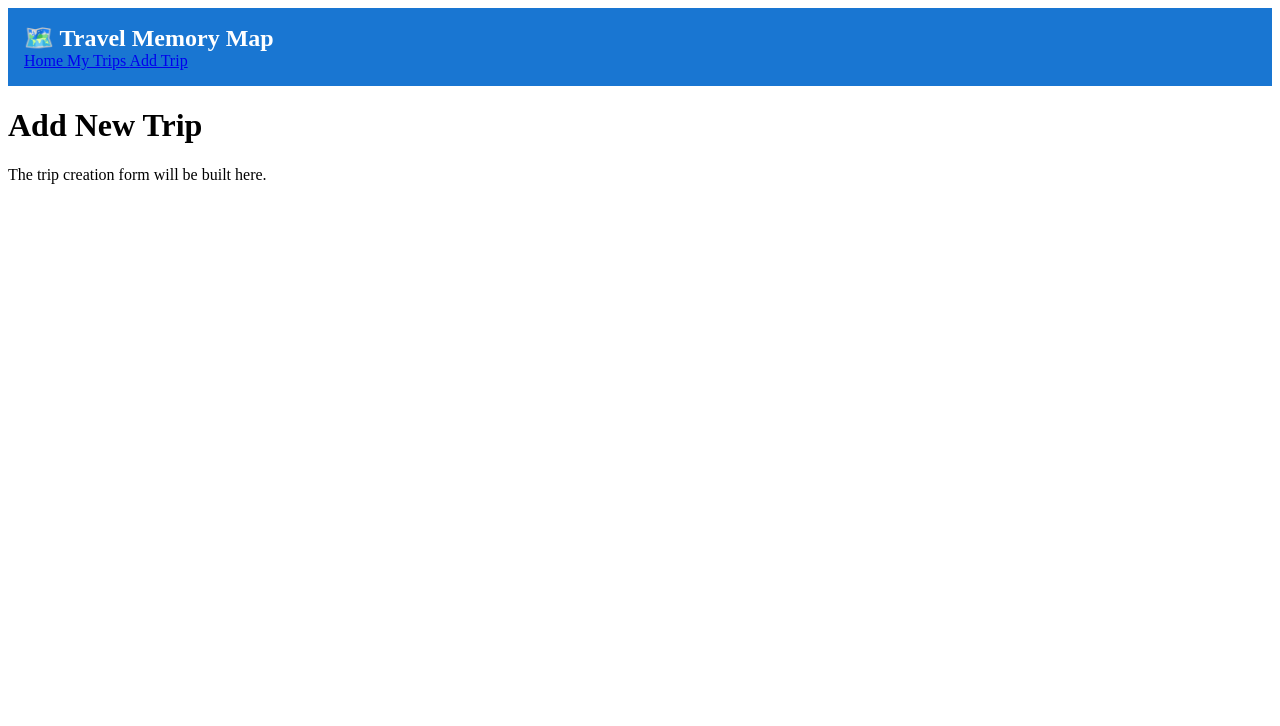
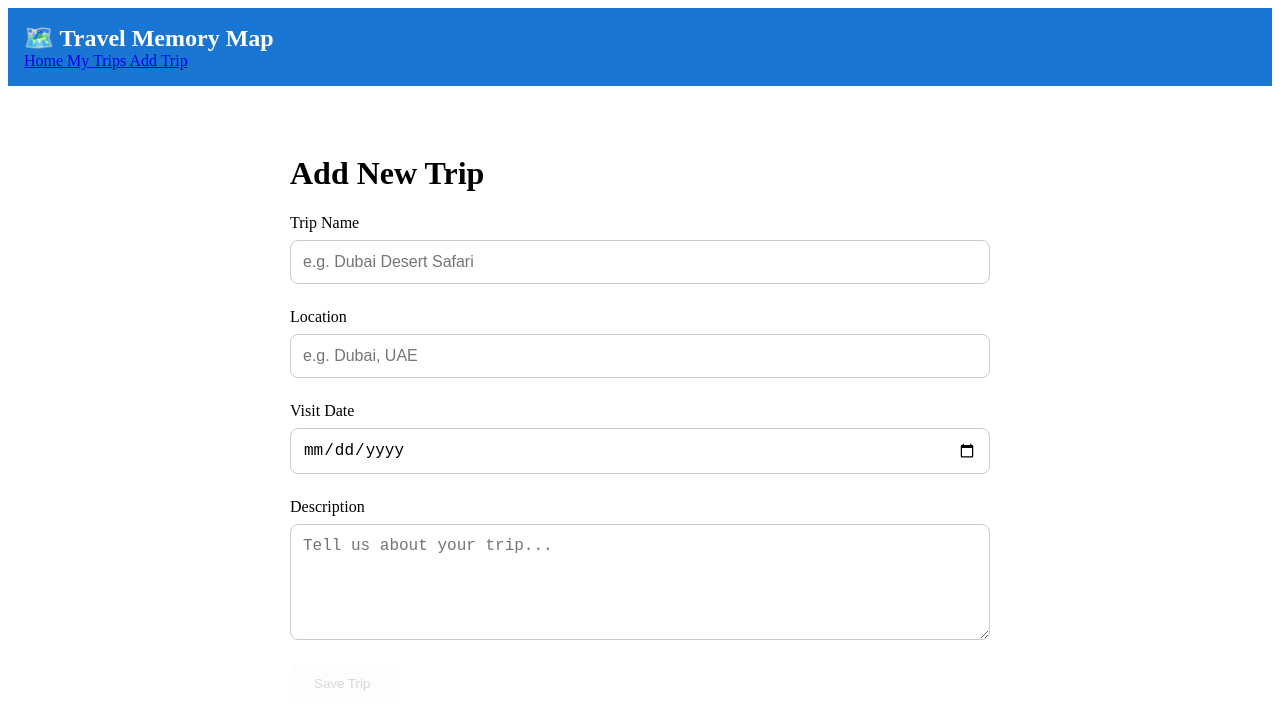
Before and after one commit to Asharzama/MemoryMap_angluar, an Angular app: page /add-trip in a window 1280 px wide. Shown: the top 726 px of the page. Built offline with nearby package versions, Linux system fonts and the light colour scheme.

Commit message:
Added map component and map using leaflet

```diff
--- a/package.json
+++ b/package.json
@@ -17,6 +17,7 @@
     "@angular/forms": "^22.1.0",
     "@angular/platform-browser": "^22.1.0",
     "@angular/router": "^22.1.0",
+    "leaflet": "^1.9.4",
     "rxjs": "~7.8.0",
     "tslib": "^2.3.0"
   },
@@ -24,6 +25,7 @@
     "@angular/build": "^22.1.3",
     "@angular/cli": "^22.1.3",
     "@angular/compiler-cli": "^22.1.0",
+    "@types/leaflet": "^1.9.22",
     "jsdom": "^28.0.0",
     "prettier": "^3.8.1",
     "typescript": "~6.0.2",
--- a/src/app/pages/add-trip/add-trip.html
+++ b/src/app/pages/add-trip/add-trip.html
@@ -1,3 +1,53 @@
-<h1>Add New Trip</h1>
+<main class="add-trip">
+  <h1>Add New Trip</h1>
 
-<p>The trip creation form will be built here.</p>
+  <form [formGroup]="tripForm" (ngSubmit)="onSubmit()">
+    <div class="form-group">
+      <label for="title"> Trip Name </label>
+
+      <input
+        id="title"
+        type="text"
+        formControlName="title"
+        placeholder="e.g. Dubai Desert Safari"
+      />
+
+      @if (tripForm.controls.title.invalid && tripForm.controls.title.touched) {
+        <p class="error">Trip name is required and must be at least 3 characters.</p>
+      }
+    </div>
+
+    <div class="form-group">
+      <label for="location"> Location </label>
+
+      <input id="location" type="text" formControlName="location" placeholder="e.g. Dubai, UAE" />
+
+      @if (tripForm.controls.location.invalid && tripForm.controls.location.touched) {
+        <p class="error">Location is required.</p>
+      }
+    </div>
+
+    <div class="form-group">
+      <label for="date"> Visit Date </label>
+
+      <input id="date" type="date" formControlName="date" />
+
+      @if (tripForm.controls.date.invalid && tripForm.controls.date.touched) {
+        <p class="error">Visit date is required.</p>
+      }
+    </div>
+
+    <div class="form-group">
+      <label for="description"> Description </label>
+
+      <textarea
+        id="description"
+        formControlName="description"
+        rows="5"
+        placeholder="Tell us about your trip..."
+      ></textarea>
+    </div>
+
+    <button type="submit" [disabled]="tripForm.invalid">Save Trip</button>
+  </form>
+</main>
--- a/src/app/pages/add-trip/add-trip.scss
+++ b/src/app/pages/add-trip/add-trip.scss
@@ -0,0 +1,44 @@
+.add-trip {
+  max-width: 700px;
+  margin: 2rem auto;
+  padding: 1rem;
+}
+
+form {
+  display: flex;
+  flex-direction: column;
+  gap: 1.5rem;
+}
+
+.form-group {
+  display: flex;
+  flex-direction: column;
+  gap: 0.5rem;
+}
+
+input,
+textarea {
+  padding: 0.75rem;
+  border: 1px solid #ccc;
+  border-radius: 8px;
+  font-size: 1rem;
+}
+
+button {
+  width: fit-content;
+  padding: 0.75rem 1.5rem;
+  border: none;
+  border-radius: 8px;
+  cursor: pointer;
+}
+
+button:disabled {
+  cursor: not-allowed;
+  opacity: 0.5;
+}
+
+.error {
+  margin: 0;
+  color: #d32f2f;
+  font-size: 0.9rem;
+}
--- a/src/app/pages/add-trip/add-trip.ts
+++ b/src/app/pages/add-trip/add-trip.ts
@@ -1,9 +1,59 @@
 import { Component } from '@angular/core';
+import {
+  FormControl,
+  FormGroup,
+  ReactiveFormsModule,
+  Validators
+} from '@angular/forms';
+import { Trip, TripService } from '../../services/trip.service';
 
 @Component({
   selector: 'app-add-trip',
-  imports: [],
+  imports: [ReactiveFormsModule],
   templateUrl: './add-trip.html',
-  styleUrl: './add-trip.scss',
+  styleUrl: './add-trip.scss'
 })
-export class AddTrip {}
+export class AddTrip {
+
+  tripForm = new FormGroup({
+    title: new FormControl('', [
+      Validators.required,
+      Validators.minLength(3)
+    ]),
+
+    location: new FormControl('', [
+      Validators.required
+    ]),
+
+    date: new FormControl('', [
+      Validators.required
+    ]),
+
+    description: new FormControl('')
+  });
+
+  constructor(private tripService: TripService) {}
+
+  onSubmit() {
+  if (this.tripForm.invalid) {
+    return;
+  }
+
+  const formValue = this.tripForm.getRawValue();
+
+  const newTrip: Trip = {
+    id: Date.now(),
+    title: formValue.title ?? '',
+    location: formValue.location ?? '',
+    date: formValue.date ?? '',
+    description: formValue.description ?? '',
+    image: 'https://images.unsplash.com/photo-1500534623283-312aade485b7'
+  };
+
+  this.tripService.addTrip(newTrip);
+
+  console.log('Trip added:', newTrip);
+
+  this.tripForm.reset();
+}
+}
--- a/src/app/pages/home/home.html
+++ b/src/app/pages/home/home.html
@@ -1,46 +1,34 @@
 <main class="travel-container">
+
   <section class="hero">
+
     <h1>Travel Memory Map</h1>
 
-    <p>Keep track of the places you've visited and the memories you've created.</p>
+    <p>
+      Keep track of the places you've visited
+      and the memories you've created.
+    </p>
 
-    <input type="text" [(ngModel)]="searchLocation" placeholder="Search a location..." />
+    <input
+      type="text"
+      [(ngModel)]="searchLocation"
+      placeholder="Search a location..."
+    >
 
-    @if (searchLocation) {
-      <p>
-        Searching for:
-        <strong>{{ searchLocation }}</strong>
-      </p>
-    }
   </section>
 
-  <section>
-    @if (trips.length > 0) {
-      <p>
-        You have
-        <strong>{{ trips.length }}</strong>
-        trips recorded.
-      </p>
+  <section class="map-section">
 
-      <div class="trip-grid">
-        @for (trip of trips; track trip.title) {
-          <article class="trip-card">
-            <img [src]="trip.image" [alt]="trip.title" />
+    <h2>Places I've Visited</h2>
 
-            <div class="trip-info">
-              <h2>{{ trip.title }}</h2>
+    <app-map></app-map>
 
-              <p>📍 {{ trip.location }}</p>
+  </section>
 
-              <p>📅 {{ trip.date }}</p>
+  <section class="trip-section">
 
-              <button (click)="selectTrip(trip)">Explore Trip</button>
-            </div>
-          </article>
-        }
-      </div>
-    } @else {
-      <p>You haven't added any trips yet.</p>
-    }
+    <!-- trip cards -->
+
   </section>
+
 </main>
--- a/src/app/pages/home/home.scss
+++ b/src/app/pages/home/home.scss
@@ -44,3 +44,27 @@
   border-radius: 8px;
   cursor: pointer;
 }
+
+app-map {
+  display: block;
+  width: 100%;
+  margin: 2rem 0;
+}
+
+.travel-container {
+  width: 100%;
+  max-width: 1400px;
+  margin: 0 auto;
+  padding: 2rem;
+  box-sizing: border-box;
+}
+
+.hero,
+.map-section,
+.trip-section {
+  width: 100%;
+}
+
+.map-section {
+  margin: 2rem 0;
+}
--- a/src/app/pages/home/home.ts
+++ b/src/app/pages/home/home.ts
@@ -1,25 +1,22 @@
-import { Component } from '@angular/core';
+import { Component, inject } from '@angular/core';
 import { FormsModule } from '@angular/forms';
 import { Trip, TripService } from '../../services/trip.service';
 import { Router } from '@angular/router';
+import { Map } from '../../shared/map/map';
 
 @Component({
   selector: 'app-home',
-  imports: [FormsModule],
+  imports: [FormsModule, Map],
   templateUrl: './home.html',
   styleUrl: './home.scss',
 })
 export class Home {
   searchLocation = '';
 
-  trips: Trip[] = [];
-
-  constructor(
-    private tripService: TripService,
-    private router: Router,
-  ) {
-    this.trips = this.tripService.getTrips();
-  }
+  private tripService = inject(TripService);
+  private router = inject(Router);
+  trips = this.tripService.getTripsSignal();
+  tripCount = this.tripService.tripCount;
   selectTrip(trip: Trip) {
     this.router.navigate(['/trips', trip.id]);
   }
--- a/src/app/services/trip.service.ts
+++ b/src/app/services/trip.service.ts
@@ -1,4 +1,4 @@
-import { Injectable } from '@angular/core';
+import { computed, Injectable, signal } from '@angular/core';
 
 export interface Trip {
   id: number;
@@ -6,19 +6,21 @@ export interface Trip {
   location: string;
   image: string;
   date: string;
+  description: string;
 }
 
 @Injectable({
   providedIn: 'root',
 })
 export class TripService {
-  private trips: Trip[] = [
+  private trips = signal<Trip[]>([
     {
       id: 1,
       title: 'Dubai Desert Safari',
       location: 'Dubai, UAE',
       image: 'https://images.unsplash.com/photo-1518684079-3c830dcef090',
       date: '2026-01-20',
+      description: 'An amazing desert safari experience.',
     },
     {
       id: 2,
@@ -26,6 +28,7 @@ export class TripService {
       location: 'Goa, India',
       image: 'https://images.unsplash.com/photo-1512343879784-a960bf40e7f2',
       date: '2025-12-10',
+      description: 'A relaxing beach trip.',
     },
     {
       id: 3,
@@ -33,18 +36,29 @@ export class TripService {
       location: 'Ladakh, India',
       image: 'https://images.unsplash.com/photo-1500534623283-312aade485b7',
       date: '2025-06-15',
+      description: 'An unforgettable mountain adventure.',
     },
-  ];
+  ]);
 
   getTripById(id: number): Trip | undefined {
-    return this.trips.find((trip) => trip.id === id);
+    return this.trips().find((trip) => trip.id === id);
   }
 
+  readonly tripCount = computed(() => this.trips().length);
+
   getTrips(): Trip[] {
-    return this.trips;
+    return this.trips();
   }
 
   getTripCount(): number {
     return this.trips.length;
   }
+
+  getTripsSignal() {
+    return this.trips.asReadonly();
+  }
+
+  addTrip(trip: Trip): void {
+    this.trips.update((currentTrips) => [...currentTrips, trip]);
+  }
 }
--- /dev/null
+++ b/src/app/shared/map/map.html
@@ -0,0 +1 @@
+<div id="map"></div>
--- /dev/null
+++ b/src/app/shared/map/map.scss
@@ -0,0 +1,11 @@
+:host {
+  display: block;
+  width: 100%;
+}
+
+#map {
+  width: 100%;
+  height: 500px;
+  border-radius: 12px;
+  overflow: hidden;
+}
--- /dev/null
+++ b/src/app/shared/map/map.ts
@@ -0,0 +1,31 @@
+import { AfterViewInit, Component } from '@angular/core';
+
+import * as L from 'leaflet';
+
+@Component({
+  selector: 'app-map',
+  imports: [],
+  templateUrl: './map.html',
+  styleUrl: './map.scss',
+})
+export class Map implements AfterViewInit {
+  ngAfterViewInit(): void {
+    const locations: L.LatLngExpression[] = [
+      [25.2048, 55.2708],
+      [15.4909, 73.8278],
+      [34.1526, 77.5771],
+    ];
+
+    const map = L.map('map');
+
+    L.tileLayer('https://{s}.tile.openstreetmap.org/{z}/{x}/{y}.png', {
+      attribution: '&copy; OpenStreetMap contributors',
+    }).addTo(map);
+
+    locations.forEach((location) => {
+      L.marker(location).addTo(map);
+    });
+
+    map.fitBounds(L.latLngBounds(locations));
+  }
+}
--- a/src/styles.scss
+++ b/src/styles.scss
@@ -1 +1,2 @@
 /* You can add global styles to this file, and also import other style files */
+@import 'leaflet/dist/leaflet.css';
```
Also changed, not shown: 2 other files (tests, documents, lock files or other folders).
